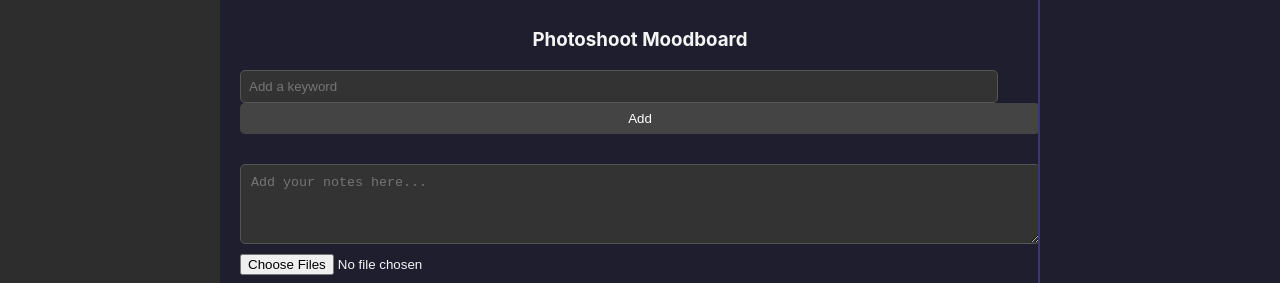
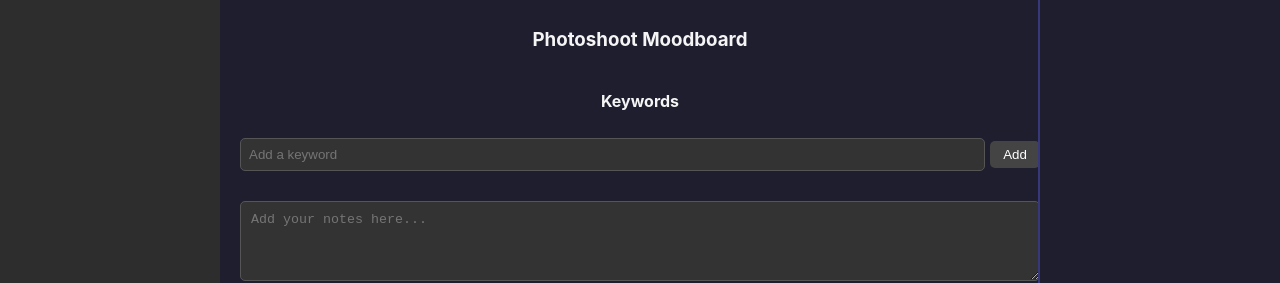
Before and after one commit to eduarda-aires/cosplanner, a React (Create React App) app: page / in a window 1280 px wide. Both pictures are taken after a click on the button "Photoshoot Moodboard". Shown: the part 492-775 px from the top of the page. Built offline with nearby package versions, Linux system fonts and the light colour scheme.

Commit message:
changed add keyword button, enter also works

```diff
--- a/src/components/PhotoshootMoodboardTab.css
+++ b/src/components/PhotoshootMoodboardTab.css
@@ -3,17 +3,23 @@
     flex-direction: column;
   }
 
-  /* Keywords Section */
+/* Container for the keyword input and add button */
 .keyword-section {
   display: flex;
-    flex-direction: column;
+  flex-direction: column; /* Main container remains column */
   margin-bottom: 15px;
 }
 
+.keyword-input-container {
+  display: flex;
+  align-items: center;
+  width: 100%;
+  margin-top: 5px; /* Optional: space between the header and input */
+}
+
 .keyword-input {
-    width: calc(100% - 60px);
+  flex-grow: 1;
   padding: 8px;
-    margin-right: 5px;
   background-color: #333;
   color: #fff;
   border: 1px solid #555;
@@ -21,12 +27,21 @@
 }
 
 .add-keyword-button {
-    padding: 8px 12px;
+  padding: 6px 10px;
   background-color: #444;
   color: #fff;
   border: none;
   border-radius: 5px;
   cursor: pointer;
+  width: auto; /* Ensures button fits content */
+  min-width: 50px;
+  margin-left: 5px; /* Space between input and button */
+}
+
+
+  .keyword-list-container {
+    display: flex;
+    flex-direction: column;
   }
 
   .keyword-list {
--- a/src/components/PhotoshootMoodboardTab.js
+++ b/src/components/PhotoshootMoodboardTab.js
@@ -34,14 +34,28 @@ const PhotoshootMoodboardTab = ({ moodboard, handleTextChange, handleImageChange
 
     {/* Keywords Section */}
     <div className="keyword-section">
+      <h4>Keywords</h4>
+      <div className="keyword-input-container">
         <input
           type="text"
           value={keywordInput}
           onChange={(e) => setKeywordInput(e.target.value)}
+          onKeyDown={(e) => {
+            if (e.key === 'Enter') {
+              e.preventDefault(); // Prevent form submission or other default actions
+              addKeyword();
+            }
+          }}
           placeholder="Add a keyword"
           className="keyword-input"
         />
-        <button onClick={addKeyword} className="add-keyword-button">Add</button>
+        <button
+          onClick={addKeyword}
+          className="add-keyword-button"
+        >
+          Add
+        </button>
+      </div>
 
       <div className="keyword-list">
         {keywords.map((keyword, index) => (
@@ -52,6 +66,8 @@ const PhotoshootMoodboardTab = ({ moodboard, handleTextChange, handleImageChange
         ))}
       </div>
     </div>
+
+
 
       {/* Text Notes Section */}
       <textarea
```
Lines whose indentation alone changed are shown as unchanged.
